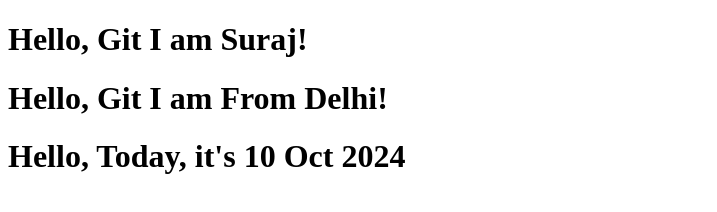
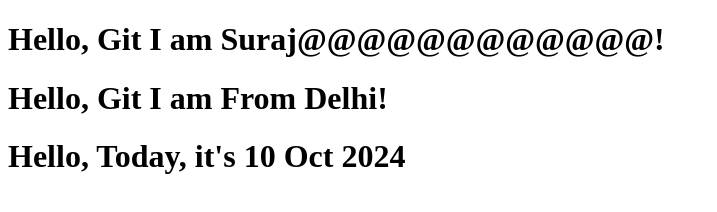
Before and after one commit to DevOps13728/GitPractice, a plain HTML site: page Index.html in a window 1280 px wide. Shown: the whole page, without its empty margins (0-717 px from the left). Drawn offline with Linux system fonts and the light colour scheme.

Commit message:
Update Index.html

```diff
--- a/Index.html
+++ b/Index.html
@@ -4,7 +4,7 @@
   <title>My First Git Project</title>
 </head>
 <body>
-  <h1>Hello, Git I am Suraj!</h1>
+  <h1>Hello, Git I am Suraj@@@@@@@@@@@@!</h1>
   <h1>Hello, Git I am From Delhi!</h1>
   <h1>Hello, Today, it's 10 Oct 2024</h1>
 </body>
```
